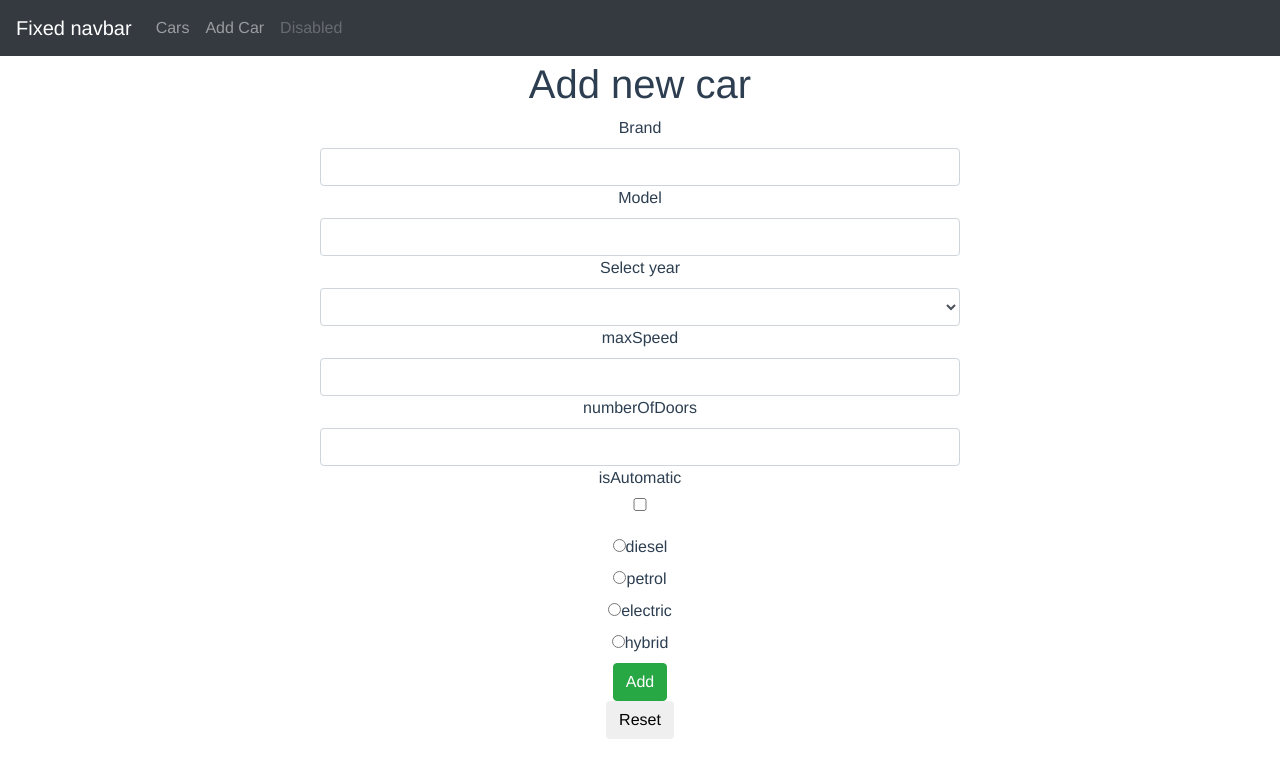
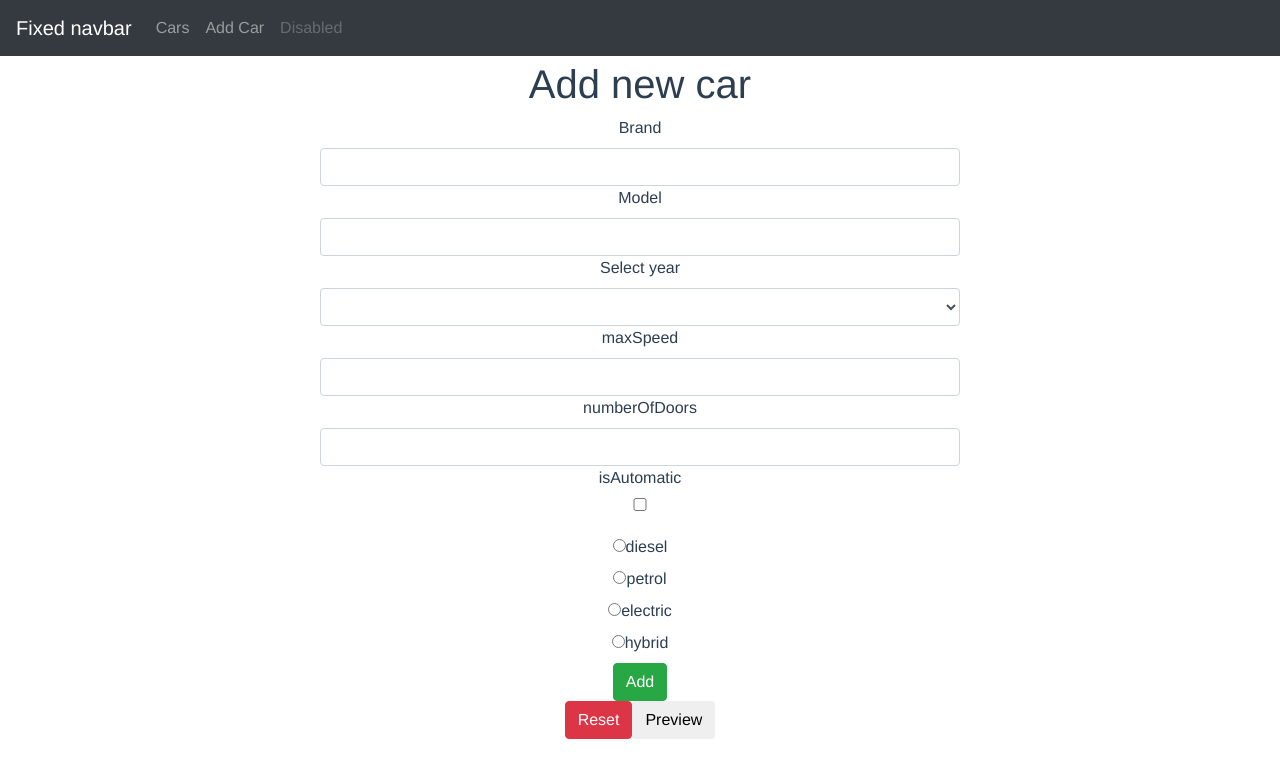
Before and after one commit to npacariz/cars-app, a Vue app: page /#/add in a window 1280 px wide. Shown: the top 778 px of the page. Built offline with nearby package versions, Linux system fonts and the light colour scheme.

Commit message:
Zadatak 5

```diff
--- a/src/components/AddCar.vue
+++ b/src/components/AddCar.vue
@@ -39,9 +39,10 @@
             </div>
          </div>
 
-          <button class='btn btn-success' @click = "addNewCar()">Add</button>
+          <button class='btn btn-success' @click="addNewCar()">Add</button>
     </form>
-          <button class='btn btn' @click = "reset()">Reset</button>
+          <button class='btn btn-danger' @click="reset()">Reset</button>
+          <button class='btn btn' @click="preview()">Preview</button>
 
   </div>
 </template>
@@ -75,7 +76,18 @@ export default {
       this.NewCar = {
         isAutomatic: false
       }
-    }
+    },
+    preview() {
+      alert(`
+      Brand: ${this.NewCar.brand}
+      Model: ${this.NewCar.model}
+      Year: ${this.NewCar.year}
+      Max Speed: ${this.NewCar.maxSpeed}
+      Number of doors: ${this.NewCar.numberOfDoors}
+      Automatic: ${this.NewCar.isAutomatic}
+      Engine: ${this.NewCar.engine}
+      `)
+    },
 }
 
 }
```
